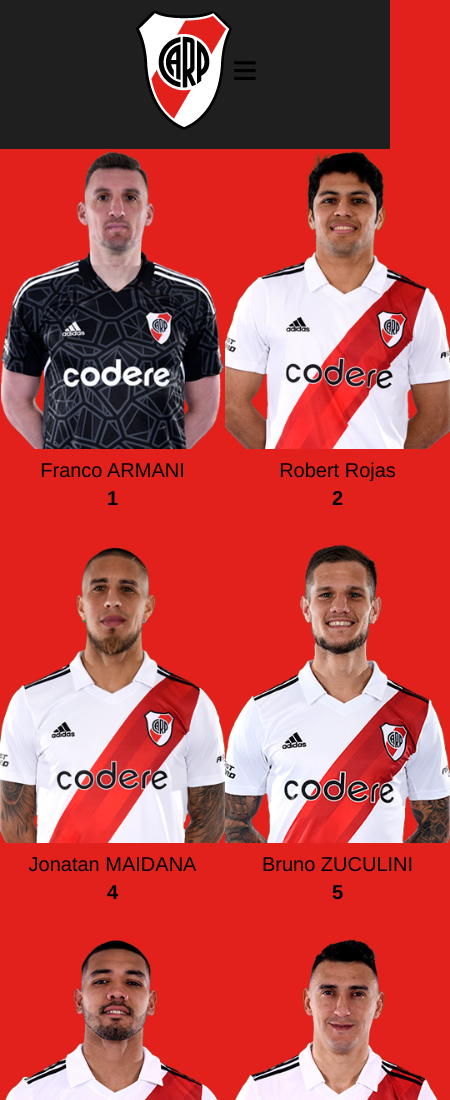
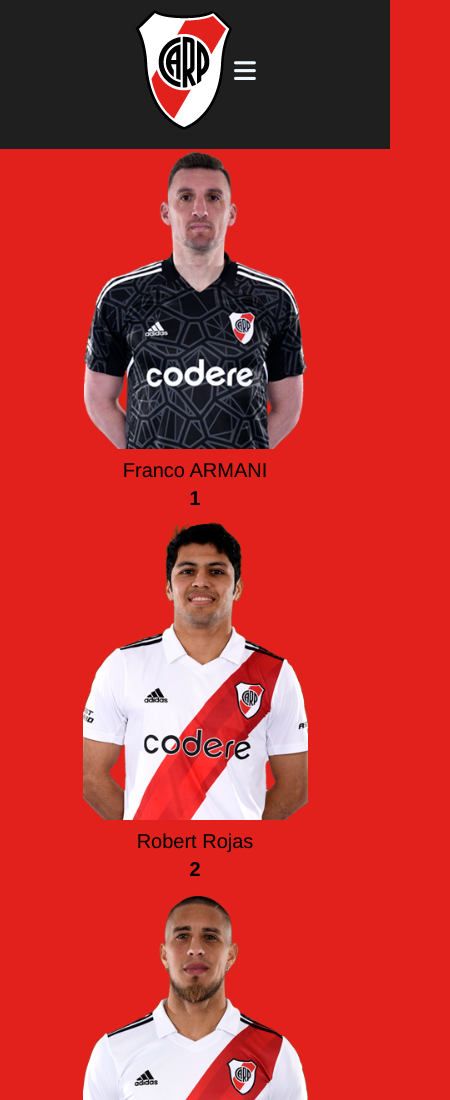
Before and after one commit to davillera/river-plate, a plain HTML site: page pages/equipo.html in a window 390 px wide. Shown: the top 1100 px of the page, 450 px wide, since content can reach past the window. Drawn offline with Linux system fonts and the light colour scheme.

Commit message:
correcion

```diff
--- a/css/index.css
+++ b/css/index.css
@@ -305,6 +305,7 @@
     display: block;
     cursor: pointer;
     font-size: 25px;
+    color: aliceblue;
   }
   nav .nav__menu {
     display: none;
@@ -344,6 +345,7 @@
     display: block;
     cursor: pointer;
     font-size: 25px;
+    color: aliceblue;
   }
   nav .nav__menu {
     display: none;
@@ -363,7 +365,7 @@
   }
   .jugadores{
     display: grid;
-    grid-template-columns: 1fr 1fr;
+    grid-template-columns: 1fr ;
   }
   .titulos{
     display: grid;
```
